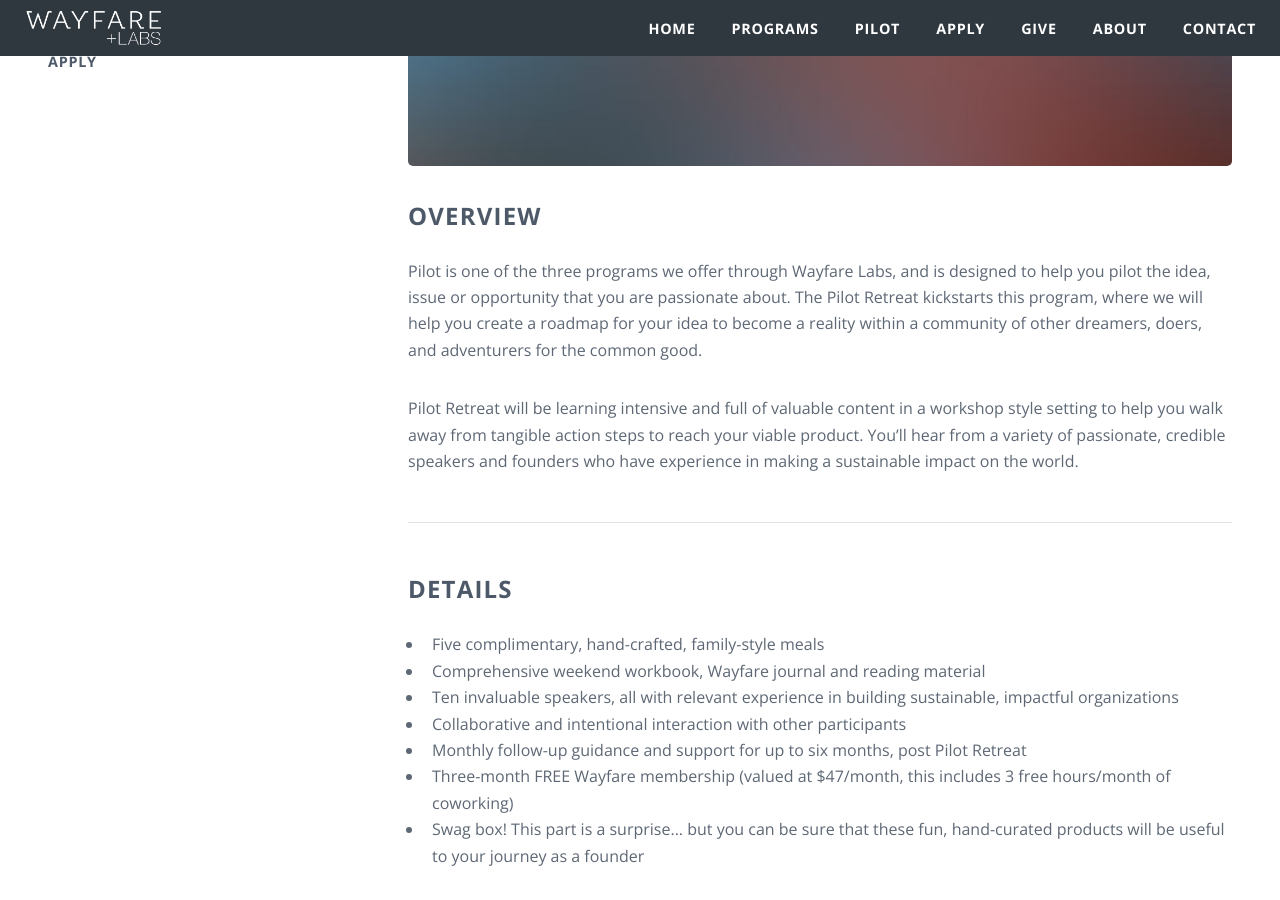
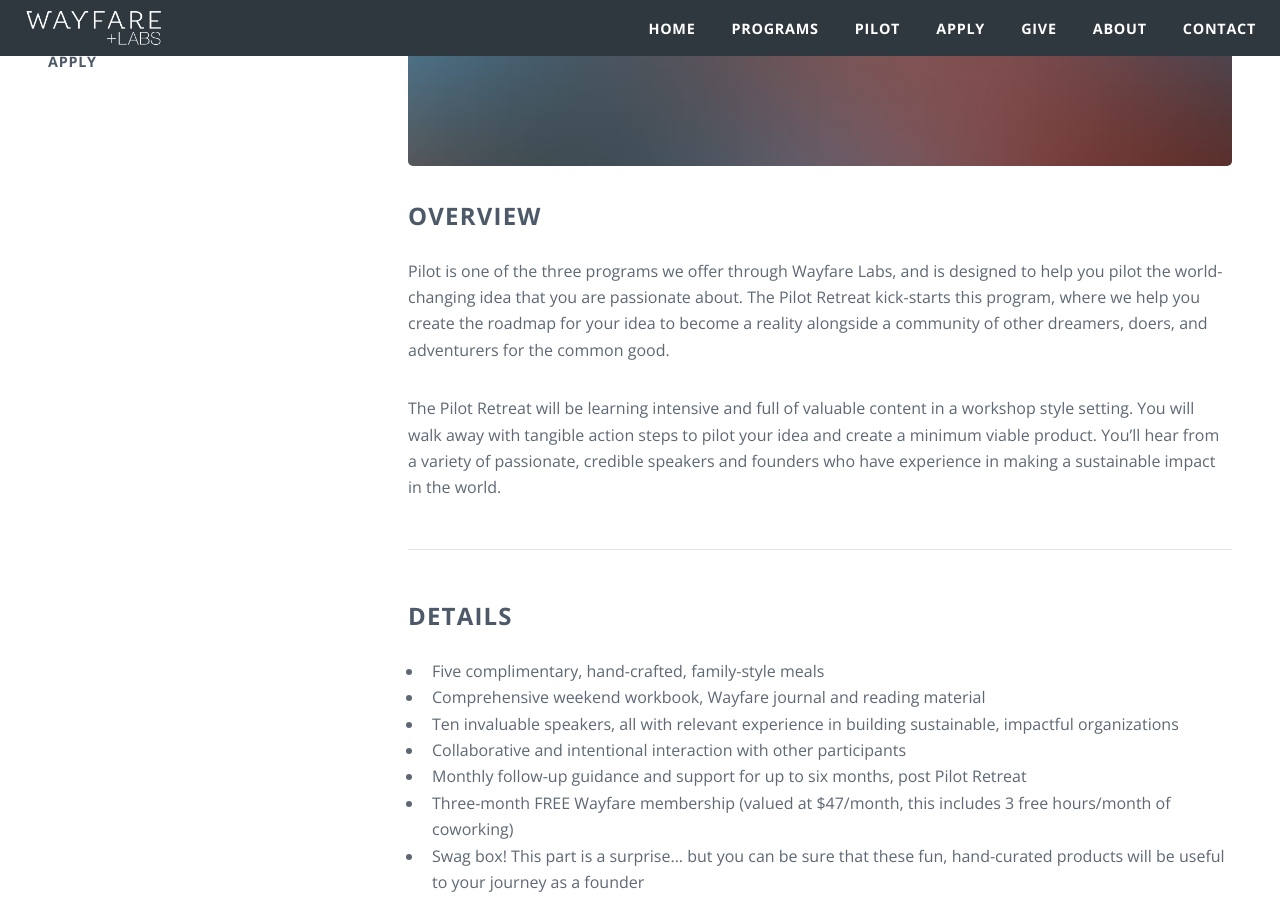
Before and after one commit to wayfareio/wayfarelabs.org, a Jekyll site: the page built from pilot.markdown, in a window 1280 px wide and 900 px high, scrolled down 471 px. Built offline with Jekyll 4.4.1, drawn with Linux system fonts in a browser that asks for light colours; comment, search, counter and statistics services are not loaded.

Commit message:
Updated Pilot

```diff
--- a/pilot.markdown
+++ b/pilot.markdown
@@ -149,6 +149,6 @@
   Apply now so we can learn more about you and your idea to build the world's best future!
 ---
 
-Pilot is one of the three programs we offer through Wayfare Labs, and is designed to help you pilot the idea, issue or opportunity that you are passionate about. The Pilot Retreat kickstarts this program, where we will help you create a roadmap for your idea to become a reality within a community of other dreamers, doers, and adventurers for the common good.
+Pilot is one of the three programs we offer through Wayfare Labs, and is designed to help you pilot the world-changing idea that you are passionate about. The Pilot Retreat kick-starts this program, where we help you create the roadmap for your idea to become a reality alongside a community of other dreamers, doers, and adventurers for the common good.
 
-Pilot Retreat will be learning intensive and full of valuable content in a workshop style setting to help you walk away from tangible action steps to reach your viable product. You'll hear from a variety of passionate, credible speakers and founders who have experience in making a sustainable impact on the world.
+The Pilot Retreat will be learning intensive and full of valuable content in a workshop style setting. You will walk away with tangible action steps to pilot your idea and create a minimum viable product. You'll hear from a variety of passionate, credible speakers and founders who have experience in making a sustainable impact in the world.
```
